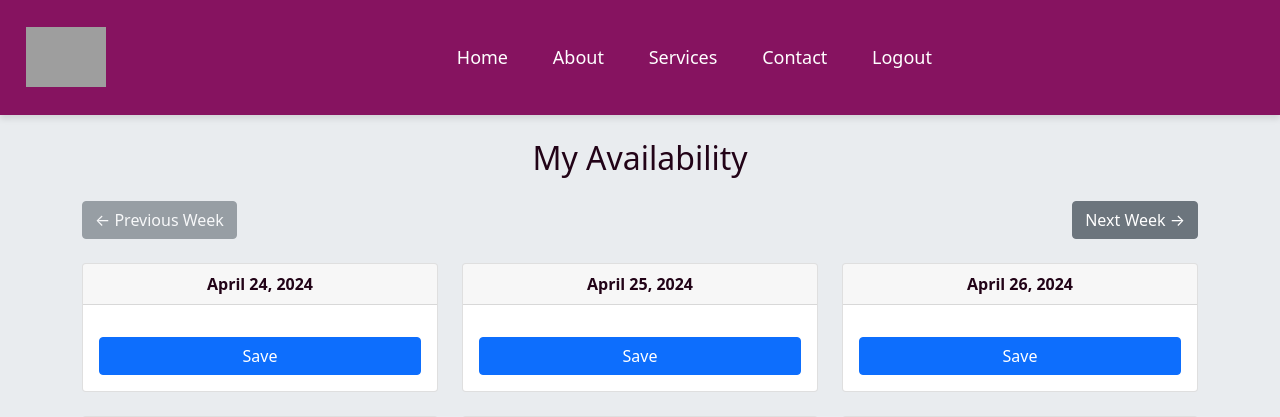
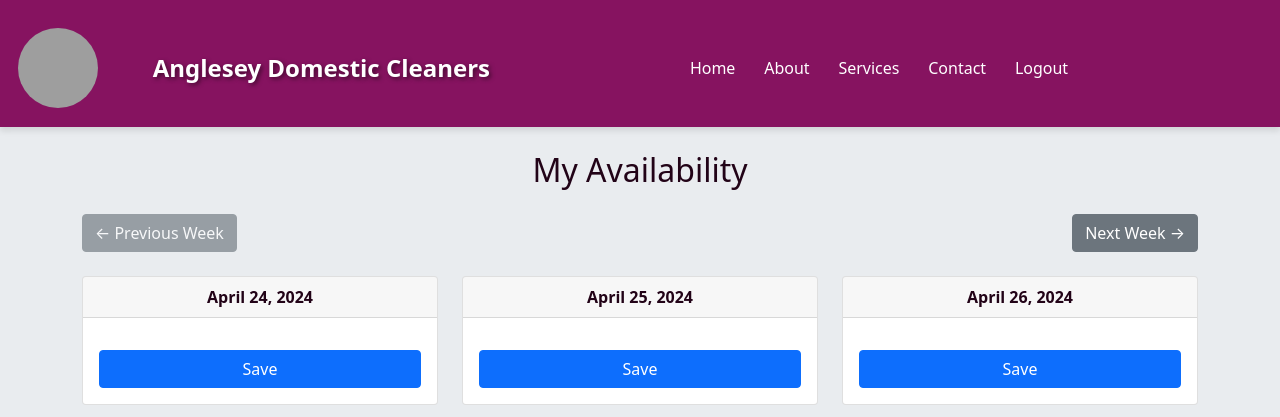
Before and after one commit to JesseRoss001/Anglesey-Cleaners, a Django app: page /bookings/dashboard/ in a window 1280 px wide. Shown: the top 417 px of the page. Run offline with Django 5.2, Linux system fonts and the light colour scheme; the visitor is signed in with stand-in values (Sample User, id 1); data comes from the database, SQL or seed files in the repository; data that the repository does not hold is empty; some libraries are stand-ins or nearby versions; grey boxes are pictures that could not be loaded.

Commit message:
update navbar

```diff
--- a/cleaning_agency/users/templates/users/base.html
+++ b/cleaning_agency/users/templates/users/base.html
@@ -125,7 +125,52 @@ footer address {
   }
 }
 
+    /* Zoom in on the image */
+    .logo-container {
+      width: 80px;
+      height: 80px;
+      overflow: hidden;
+      border-radius: 50%; /* Makes the logo round */
+      display: inline-block;
+      position: relative;
+    }
 
+    .logo-navbar {
+      width: auto;
+      height: 100%;
+      object-fit: cover;
+      position: absolute;
+      left: 50%;
+      top: 50%;
+      transform: translate(-50%, -50%);
+    }
+
+        /* Stylish header text */
+        .header-text {
+
+      font-size: 24px; /* Adjust size as needed */
+      font-weight: bold;
+      color: #ffffff; /* White color for the text */
+      text-shadow: 2px 2px 4px rgba(0,0,0,0.5); /* Soft shadow for better readability */
+      margin-bottom: 1rem; /* Space below the header */
+    }
+
+    @media (max-width:480px) {   .header-text {font-size: 15px;}
+
+    }
+
+    @media (min-width:990px) {   .navbar .nav-link,
+  .navbar .navbar-brand{  margin:0.4em;
+  font-size: 16px;
+margin-top: 15px;}
+
+    }
+    @media (min-width:1440px) {   .navbar .nav-link,
+  .navbar .navbar-brand{  margin:0.6em;
+  font-size: 19px;
+margin-top: 15px;}
+
+    }
 svg {
   transition: transform 500ms cubic-bezier(0.4, 0, 0.2, 1);
 }
@@ -185,9 +230,13 @@ path:nth-child(6) {
 <nav class="navbar navbar-expand-lg navbar-light navbar-custom">
   <div class="container-fluid">
     <a class="navbar-brand" href="{% url 'home' %}">
-      <img src="https://res.cloudinary.com/dcyczegvo/image/upload/v1713191686/2024-03-12_brauck.webp" alt="Anglesey Domestic Cleaners Logo" class="logo-navbar " style="max-width: 80px;">
+      <div class="d-none d-md-flex d-lg-none d-xl-flex logo-container">
+        <img src="https://res.cloudinary.com/dcyczegvo/image/upload/v1713191686/2024-03-12_brauck.webp" alt="Anglesey Domestic Cleaners Logo" class="logo-navbar">
+      </div>
+      <div class="d-flex d-md-none header-text mt-2  ">Anglesey Domestic Cleaners</div>
     </a>
-    <button class="navbar-toggler m-0 p-0 border-0" type="button" aria-controls="navbarNav" aria-expanded="false" aria-label="Toggle navigation" onclick="toggleSVG()">
+    <div class="d-none d-md-flex header-text mt-2 pt-3 ps-2 ps-xl-5">Anglesey Domestic Cleaners</div>
+    <button class="navbar-toggler m-0 mb-1 p-0 border-0" type="button" aria-controls="navbarNav" aria-expanded="false" aria-label="Toggle navigation" onclick="toggleSVG()">
       <div class="container p-0 m-0">
         <svg xmlns="http://www.w3.org/2000/svg" width="60" height="60" viewBox="0 0 200 200">
               <g stroke-width="6.5" stroke-linecap="round">
```
